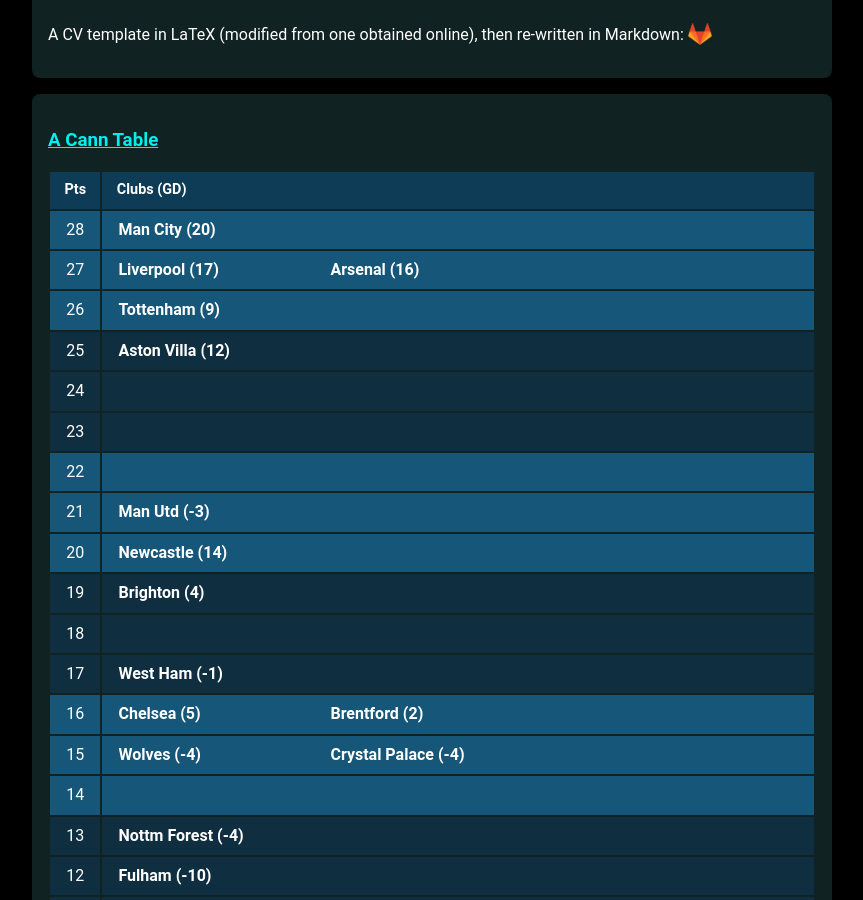
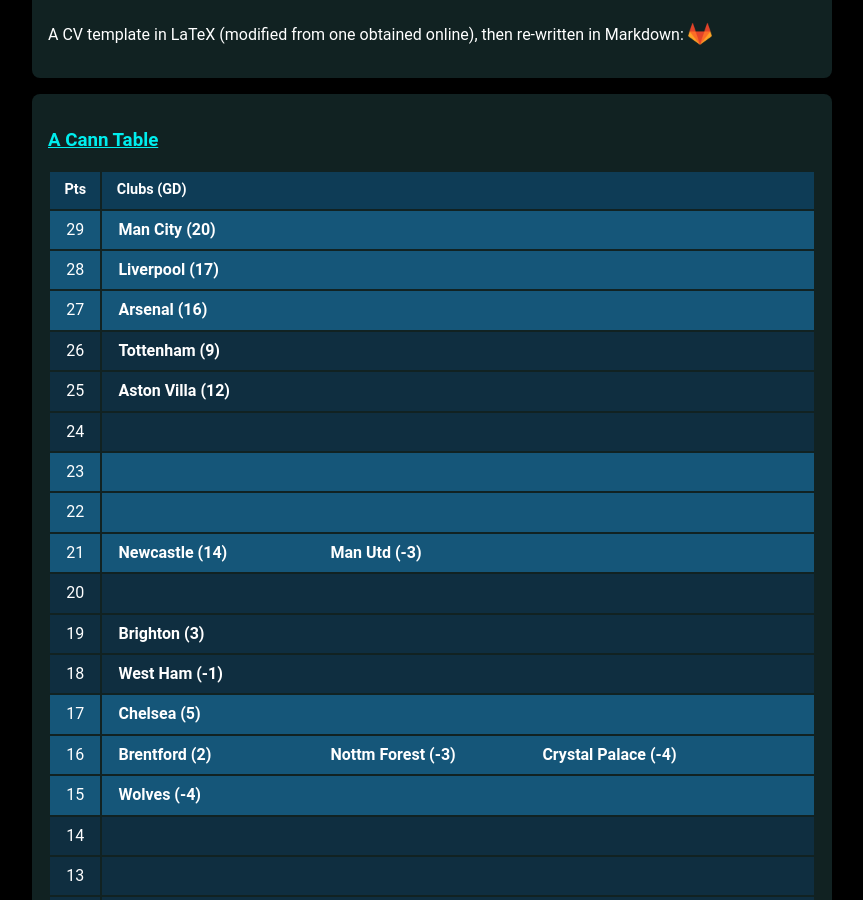
Before and after one commit to muru/muru.github.io, a Jekyll site: the page built from resources.md, in a window 1280 px wide and 900 px high, scrolled down 1275 px. Shown: the whole window, without its empty margins (208-1071 px from the left). Built offline with Jekyll 4.4.1, drawn with Linux system fonts in a browser that asks for light colours; some web fonts are replaced; some of the changed text lies outside the part shown.

Commit message:
updated cann-table: Sun 26 Nov 00:04:48 JST 2023

```diff
--- a/cann-table.html
+++ b/cann-table.html
@@ -1,19 +1,24 @@
 <table id="cann-table">
 <thead> <th> Pts </th> <th> Clubs (GD) </th> </thead>
 	<tr class="cann-row-1">
-		<td class="cann-point"> 28 </td>
+		<td class="cann-point"> 29 </td>
 		<td class="cann-clubs">
 			<span class="club-name"> Man City (20) </span>
 		</td>
  	</tr>
 	<tr class="cann-row-1">
+		<td class="cann-point"> 28 </td>
+		<td class="cann-clubs">
+			<span class="club-name"> Liverpool (17) </span>
+		</td>
+ 	</tr>
+	<tr class="cann-row-1">
 		<td class="cann-point"> 27 </td>
 		<td class="cann-clubs">
-			<span class="club-name"> Liverpool (17) </span>
 			<span class="club-name"> Arsenal (16) </span>
 		</td>
  	</tr>
-	<tr class="cann-row-1">
+	<tr class="cann-row-2">
 		<td class="cann-point"> 26 </td>
 		<td class="cann-clubs">
 			<span class="club-name"> Tottenham (9) </span>
@@ -30,7 +35,7 @@
 		<td class="cann-clubs">
 		</td>
  	</tr>
-	<tr class="cann-row-2">
+	<tr class="cann-row-1">
 		<td class="cann-point"> 23 </td>
 		<td class="cann-clubs">
 		</td>
@@ -43,47 +48,48 @@
 	<tr class="cann-row-1">
 		<td class="cann-point"> 21 </td>
 		<td class="cann-clubs">
+			<span class="club-name"> Newcastle (14) </span>
 			<span class="club-name"> Man Utd (-3) </span>
 		</td>
  	</tr>
-	<tr class="cann-row-1">
+	<tr class="cann-row-2">
 		<td class="cann-point"> 20 </td>
 		<td class="cann-clubs">
-			<span class="club-name"> Newcastle (14) </span>
 		</td>
  	</tr>
 	<tr class="cann-row-2">
 		<td class="cann-point"> 19 </td>
 		<td class="cann-clubs">
-			<span class="club-name"> Brighton (4) </span>
+			<span class="club-name"> Brighton (3) </span>
 		</td>
  	</tr>
 	<tr class="cann-row-2">
 		<td class="cann-point"> 18 </td>
 		<td class="cann-clubs">
+			<span class="club-name"> West Ham (-1) </span>
 		</td>
  	</tr>
-	<tr class="cann-row-2">
+	<tr class="cann-row-1">
 		<td class="cann-point"> 17 </td>
 		<td class="cann-clubs">
-			<span class="club-name"> West Ham (-1) </span>
+			<span class="club-name"> Chelsea (5) </span>
 		</td>
  	</tr>
 	<tr class="cann-row-1">
 		<td class="cann-point"> 16 </td>
 		<td class="cann-clubs">
-			<span class="club-name"> Chelsea (5) </span>
 			<span class="club-name"> Brentford (2) </span>
+			<span class="club-name"> Nottm Forest (-3) </span>
+			<span class="club-name"> Crystal Palace (-4) </span>
 		</td>
  	</tr>
 	<tr class="cann-row-1">
 		<td class="cann-point"> 15 </td>
 		<td class="cann-clubs">
 			<span class="club-name"> Wolves (-4) </span>
-			<span class="club-name"> Crystal Palace (-4) </span>
 		</td>
  	</tr>
-	<tr class="cann-row-1">
+	<tr class="cann-row-2">
 		<td class="cann-point"> 14 </td>
 		<td class="cann-clubs">
 		</td>
@@ -91,7 +97,6 @@
 	<tr class="cann-row-2">
 		<td class="cann-point"> 13 </td>
 		<td class="cann-clubs">
-			<span class="club-name"> Nottm Forest (-4) </span>
 		</td>
  	</tr>
 	<tr class="cann-row-2">
@@ -100,7 +105,7 @@
 			<span class="club-name"> Fulham (-10) </span>
 		</td>
  	</tr>
-	<tr class="cann-row-2">
+	<tr class="cann-row-1">
 		<td class="cann-point"> 11 </td>
 		<td class="cann-clubs">
 		</td>
@@ -108,15 +113,15 @@
 	<tr class="cann-row-1">
 		<td class="cann-point"> 10 </td>
 		<td class="cann-clubs">
+			<span class="club-name"> Bournemouth (-16) </span>
 		</td>
  	</tr>
 	<tr class="cann-row-1">
 		<td class="cann-point"> 9 </td>
 		<td class="cann-clubs">
-			<span class="club-name"> Bournemouth (-16) </span>
 		</td>
  	</tr>
-	<tr class="cann-row-1">
+	<tr class="cann-row-2">
 		<td class="cann-point"> 8 </td>
 		<td class="cann-clubs">
 		</td>
@@ -124,26 +129,26 @@
 	<tr class="cann-row-2">
 		<td class="cann-point"> 7 </td>
 		<td class="cann-clubs">
+			<span class="club-name"> Luton (-12) </span>
 		</td>
  	</tr>
 	<tr class="cann-row-2">
 		<td class="cann-point"> 6 </td>
 		<td class="cann-clubs">
-			<span class="club-name"> Luton (-12) </span>
+			<span class="club-name"> Sheff Utd (-21) </span>
 		</td>
  	</tr>
-	<tr class="cann-row-2">
+	<tr class="cann-row-1">
 		<td class="cann-point"> 5 </td>
 		<td class="cann-clubs">
-			<span class="club-name"> Sheff Utd (-21) </span>
+			<span class="club-name"> Burnley (-21) </span>
 		</td>
  	</tr>
 	<tr class="cann-row-1">
 		<td class="cann-point"> 4 </td>
 		<td class="cann-clubs">
 			<span class="club-name"> Everton (-3) </span>
-			<span class="club-name"> Burnley (-21) </span>
 		</td>
  	</tr>
 </table>
-<span id="cann-gen-note"> Generated on  Saturday, 18 November 2023 at 00:03 JST. </span>
+<span id="cann-gen-note"> Generated on  Sunday, 26 November 2023 at 00:04 JST. </span>
```
